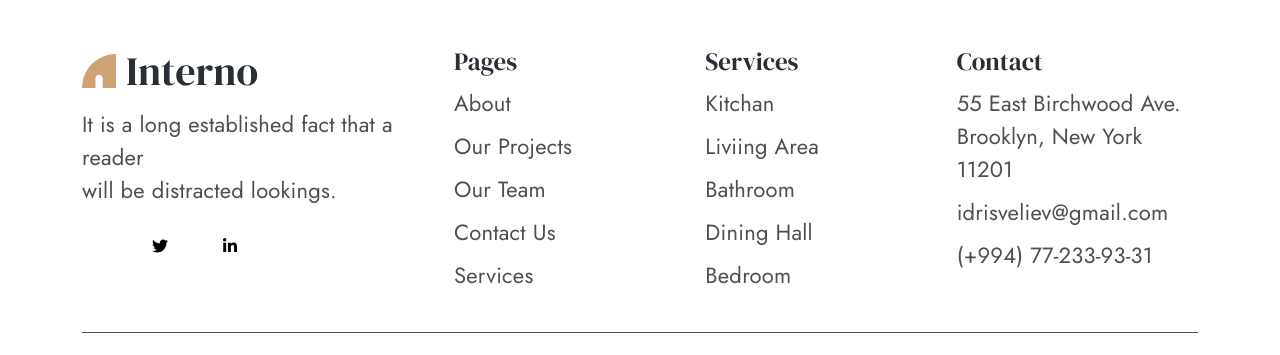
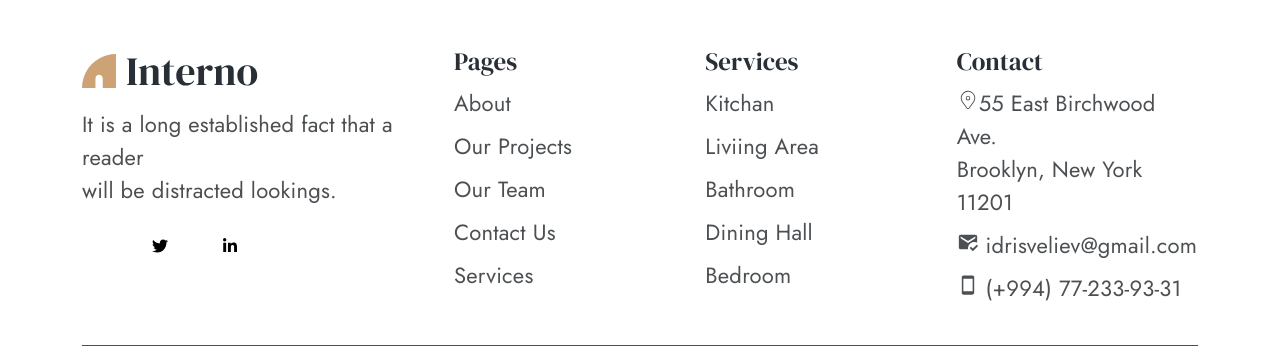
Before and after one commit to IdrisVeli1987/Interno, a React (Vite) app: page / in a window 1280 px wide. Shown: the part 2979-3334 px from the top of the page. Built offline with nearby package versions, Linux system fonts and the light colour scheme; no server answers; some icons are missing.

Commit message:
add icons

```diff
--- a/src/Components/Footer/index.jsx
+++ b/src/Components/Footer/index.jsx
@@ -5,11 +5,14 @@ import { FaFacebookF } from "react-icons/fa6";
 import { FaTwitter } from "react-icons/fa";
 import { FaLinkedinIn } from "react-icons/fa";
 import { FaInstagram } from "react-icons/fa6";
+import { MdMarkEmailRead } from "react-icons/md";
+import { IoMdPhonePortrait } from "react-icons/io";
+import { CiLocationOn } from "react-icons/ci";
 
 const Footer = () => {
   return (
     <div className="container ">
-      <div className={`${styles.FooterContent} mt-5 `}>
+      <div className={`${styles.FooterContent} mt-5 col-12 col-xl-12 col-md-6 `}>
         <div className={`${styles.FooterLogo} `}>
           <Link to="/">
             <img
@@ -76,15 +79,15 @@ const Footer = () => {
           </div>
           <div className={`${styles.Contact}`}>
             <h4>Contact</h4>
-            <p>
+            <p><CiLocationOn />
               55 East Birchwood Ave. <br /> Brooklyn, New York 11201
             </p>
-            <p>idrisveliev@gmail.com</p>
-            <p>(+994) 77-233-93-31</p>
+            <p><MdMarkEmailRead /> idrisveliev@gmail.com</p>
+            <p><IoMdPhonePortrait /> (+994) 77-233-93-31</p>
           </div>
         </div>
       </div>
-      <div className={`${styles.Copyright}`}>
+      <div className={`${styles.Copyright} `}>
         <p>
           Copyright © Interno | Designed by Victorflow Templates - Powered by
           Webflow
```
